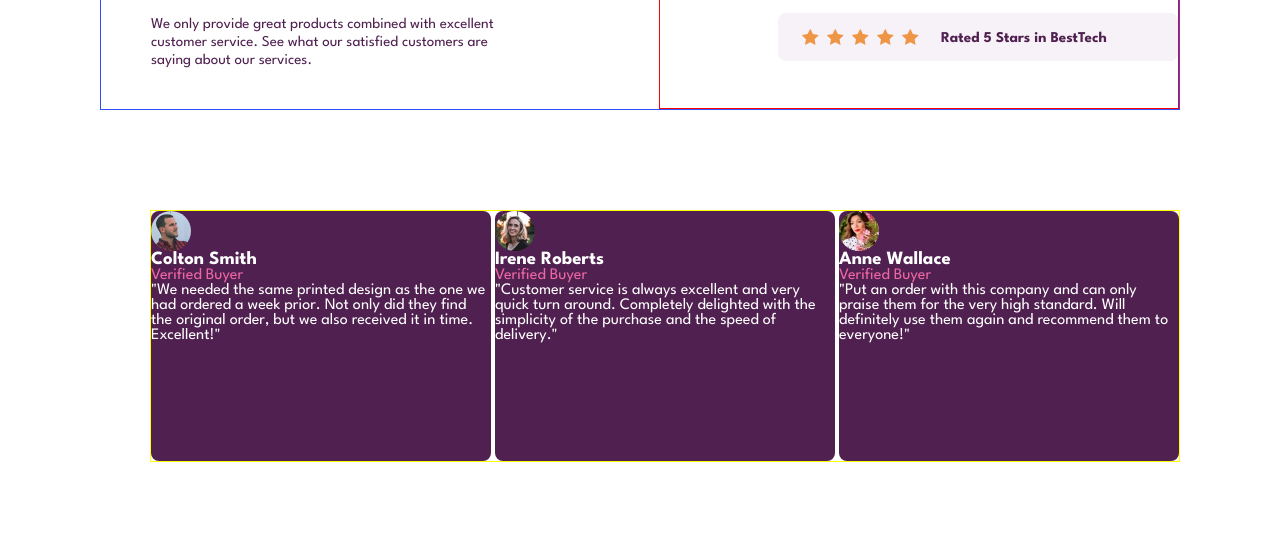
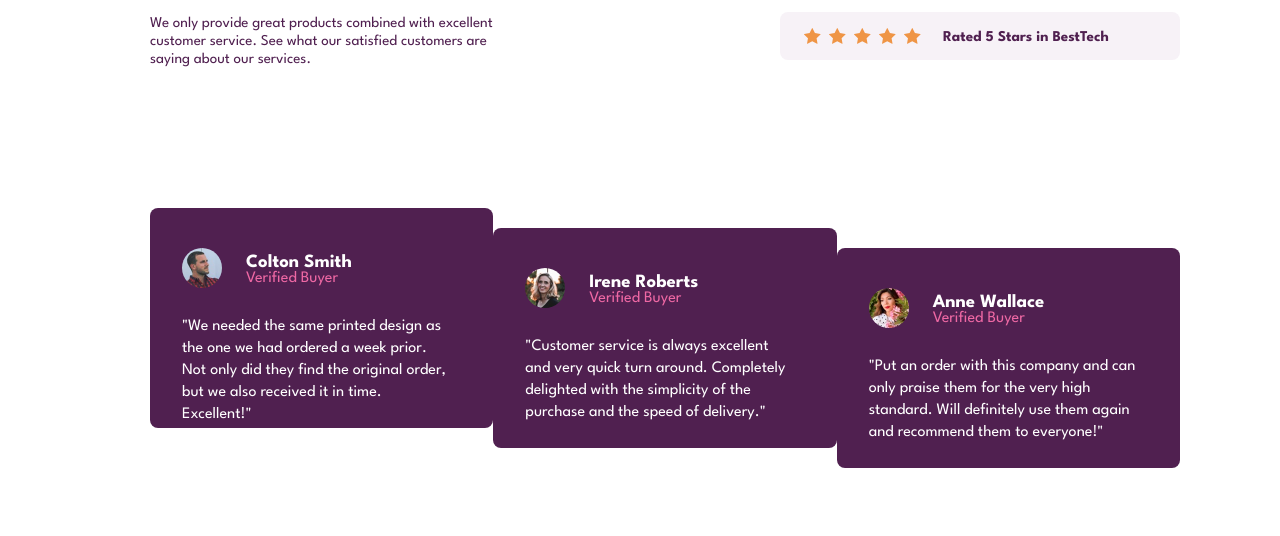
Before and after one commit to TiltusMaximus/socialsection, a plain HTML site: page index.html in a window 1280 px wide. Shown: the part 264-800 px from the top of the page. Drawn offline with Linux system fonts and the light colour scheme.

Commit message:
endresultnogrid

```diff
--- a/index.html
+++ b/index.html
@@ -59,9 +59,13 @@
             </div>
             <div class="reviews">
                 <div class="avis avisa">
+                    <div class="pic">
                         <img src="images\image-colton.jpg" />
+                        <div class="name">
                             <h3>Colton Smith</h3>
                             <span>Verified Buyer</span>
+                        </div>
+                    </div>
                     <p>
                         "We needed the same printed design as the one we had
                         ordered a week prior. Not only did they find the
@@ -70,9 +74,13 @@
                     </p>
                 </div>
                 <div class="avis avisb">
+                    <div class="pic">
                         <img src="images\image-irene.jpg" />
+                        <div class="name">
                             <h3>Irene Roberts</h3>
                             <span>Verified Buyer</span>
+                        </div>
+                    </div>
                     <p>
                         "Customer service is always excellent and very quick
                         turn around. Completely delighted with the simplicity of
@@ -80,9 +88,13 @@
                     </p>
                 </div>
                 <div class="avis avisc">
+                    <div class="pic">
                         <img src="images\image-anne.jpg" />
+                        <div class="name">
                             <h3>Anne Wallace</h3>
                             <span>Verified Buyer</span>
+                        </div>
+                    </div>
                     <p>
                         "Put an order with this company and can only praise them
                         for the very high standard. Will definitely use them
--- a/style.css
+++ b/style.css
@@ -20,27 +20,25 @@ body {
     flex-direction: column;
 }
 
-.bloc {
-    border: 1px solid rgb(47, 78, 255);
+.container .bloc {
     display: flex;
     flex-direction: row;
     margin: 100px 100px 0 100px;
     justify-content: space-between;
 }
 
-header {
-
+.container .bloc header {
     margin-left: 50px;
     width: 400px;
     color: var(--VeryDarkMagenta);
 }
 
-h1 {
+.container .bloc header h1 {
     font-size: 50px;
     font-weight: 700;
 }
 
-header p {
+.container .bloc header p {
     margin-top: 40px;
     margin-bottom: 40px;
     font-size: 15px;
@@ -48,8 +46,7 @@ header p {
     padding-right: 40px;
 }
 
-.ratings {
-    border: 1px solid red;
+.container .bloc .ratings {
     width: 520px;
     color: var(--VeryDarkMagenta);
     display: flex;
@@ -57,7 +54,7 @@ header p {
     justify-content: center;
     gap: 16px;
 }
-.ratings .rate {
+.container .bloc .ratings .rate {
     display: flex;
     width: 400px;
     padding: 16px;
@@ -66,65 +63,80 @@ header p {
     border-radius: 8px;
 }
 
-.ratings .rate img {
+.container .bloc .ratings .rate img {
     margin-left: 8px;
 }
-.ratings .rate h2 {
+.container .bloc .ratings .rate h2 {
     font-size: 15px;
     margin-left: 22px;
 }
-.rata {
+.container .bloc .ratings .rata {
     align-self: flex-start;
-
 }
 
-.ratb {
+.container .bloc .ratings .ratb {
     align-self: center;
 }
 
-.ratc {
+.container .bloc .ratings .ratc {
     align-self: flex-end;
 }
 
-
-.reviews {
-    border: thin solid yellow;
+.container .reviews {
     display: flex;
     flex-direction: row;
     margin: 100px 100px 0 150px;
+    height: 260px;
     justify-content: space-between;
 }
 
-.avis {
+.container .reviews .avis {
     display: flex;
     flex-direction: column;
     background-color: var(--VeryDarkMagenta);
     color: var(--White);
-    width: 340px;
-    height: 250px;
+    width: 360px;
+    height: 220px;
     border-radius: 8px;
-
+    padding-top: 40px;
+    padding-left: 32px;
 }
 
-.avisa {
-
+.container .reviews .avisa {
+    align-self: flex-start;
 }
 
-.avisb {
-
+.container .reviews .avisb {
+    align-self: center;
 }
 
-.avisc {
-
+.container .reviews .avisc {
+    align-self: flex-end;
 }
 
-.reviews img {
+.container .reviews .avis .pic {
+    display: flex;
+    flex-direction: row;
+    gap: 24px;
+}
+
+.container .reviews .avis .pic .name {
+    padding-top: 6px;
+}
+
+.container .reviews .avis p {
+    padding-top: 28px;
+    padding-right: 40px;
+    line-height: 22px;
+}
+
+.container .reviews .avis .pic img {
     border-radius: 50%;
     width: 40px;
     height: 40px;
 }
 
-.reviews span {
+.container .reviews .avis .pic .name span {
     color: var(--SoftPink);
 }
 /* mobile */
```
Lines whose indentation alone changed are shown as unchanged.
